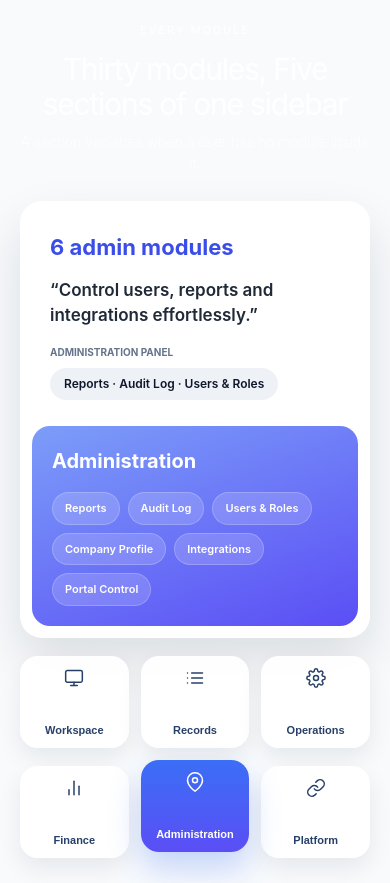
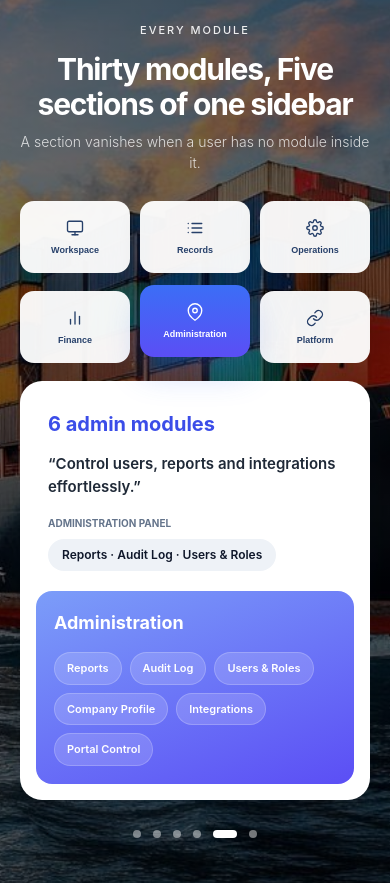
Before and after one commit to abidgulzar03-glitch/Harbor, a React (Vite) app: page /the-loops in a window 390 px wide. Shown: the part 3480-4363 px from the top of the page. Built offline with nearby package versions, Linux system fonts and the light colour scheme.

Commit message:
pages one complt..

```diff
--- a/src/Pages/Platform/TheLoop.css
+++ b/src/Pages/Platform/TheLoop.css
@@ -1334,28 +1334,7 @@
 
 @media (max-width: 768px) {
   .module-showcase {
-    position: relative;
     padding: 56px 20px 48px;
-    overflow: hidden;
-    background: transparent;
-  }
-
-  /* Fixed background image */
-  .module-showcase::before {
-    content: "";
-    position: fixed;
-    inset: 0;
-    z-index: -1;
-
-    background:
-      linear-gradient(rgba(0, 0, 0, 0.55), rgba(0, 0, 0, 0.55)),
-      url("/Pages-imge-3.jpg") center center / cover no-repeat;
-  }
-
-  /* Content scrolls normally */
-  .module-showcase > * {
-    position: relative;
-    z-index: 2;
   }
 
   .module-heading {
@@ -1363,7 +1342,6 @@
     line-height: 1.15;
     margin-bottom: 10px;
     padding: 0;
-    font-weight: 400;
   }
 
   .module-subtitle {
@@ -1372,45 +1350,81 @@
     padding: 0;
   }
 
+  /* Stack layout */
   .module-layout {
     display: flex;
     flex-direction: column;
     gap: 18px;
-  }
-
+    max-width: 100%;
+  }
+
+  /* Center card first */
   .module-card {
     order: 1;
     width: 100%;
+    max-width: 100%;
     grid-template-columns: 1fr;
     border-radius: 22px;
-  }
-
+    min-height: auto;
+  }
+
+  .module-left {
+    padding: 20px;
+  }
+
+  .module-right {
+    margin: 0 8px 8px;
+    padding: 18px;
+    border-radius: 16px;
+  }
+
+  .module-left h3 {
+    font-size: 20px;
+  }
+
+  .module-left blockquote {
+    font-size: 15px;
+    line-height: 1.5;
+  }
+
+  .module-right h4 {
+    font-size: 18px;
+  }
+
+  /* 6 mini cards */
+  /* Smaller mini cards */
   .module-side {
     display: grid;
     grid-template-columns: repeat(3, 1fr);
-    gap: 12px;
+    gap: 10px;
     width: 100%;
-  }
-
-  .module-side:first-child {
-    order: 2;
-  }
-  .module-side:last-child {
-    order: 3;
   }
 
   .module-mini {
     width: 100%;
-    height: 92px;
-    border-radius: 18px;
-    padding: 12px 8px;
+    height: 72px; /* smaller */
+    border-radius: 14px;
+    padding: 8px 6px;
+    justify-content: center;
+    gap: 6px;
+  }
+
+  .module-mini-icon svg {
+    width: 18px;
+    height: 18px;
   }
 
   .module-mini-label {
     writing-mode: horizontal-tb;
     transform: none;
-    font-size: 11px;
+    font-size: 9px;
+    line-height: 1.1;
     text-align: center;
+    font-weight: 600;
+  }
+
+  .module-dots {
+    margin-top: 20px;
   }
 }
 /* =========================================================
```
